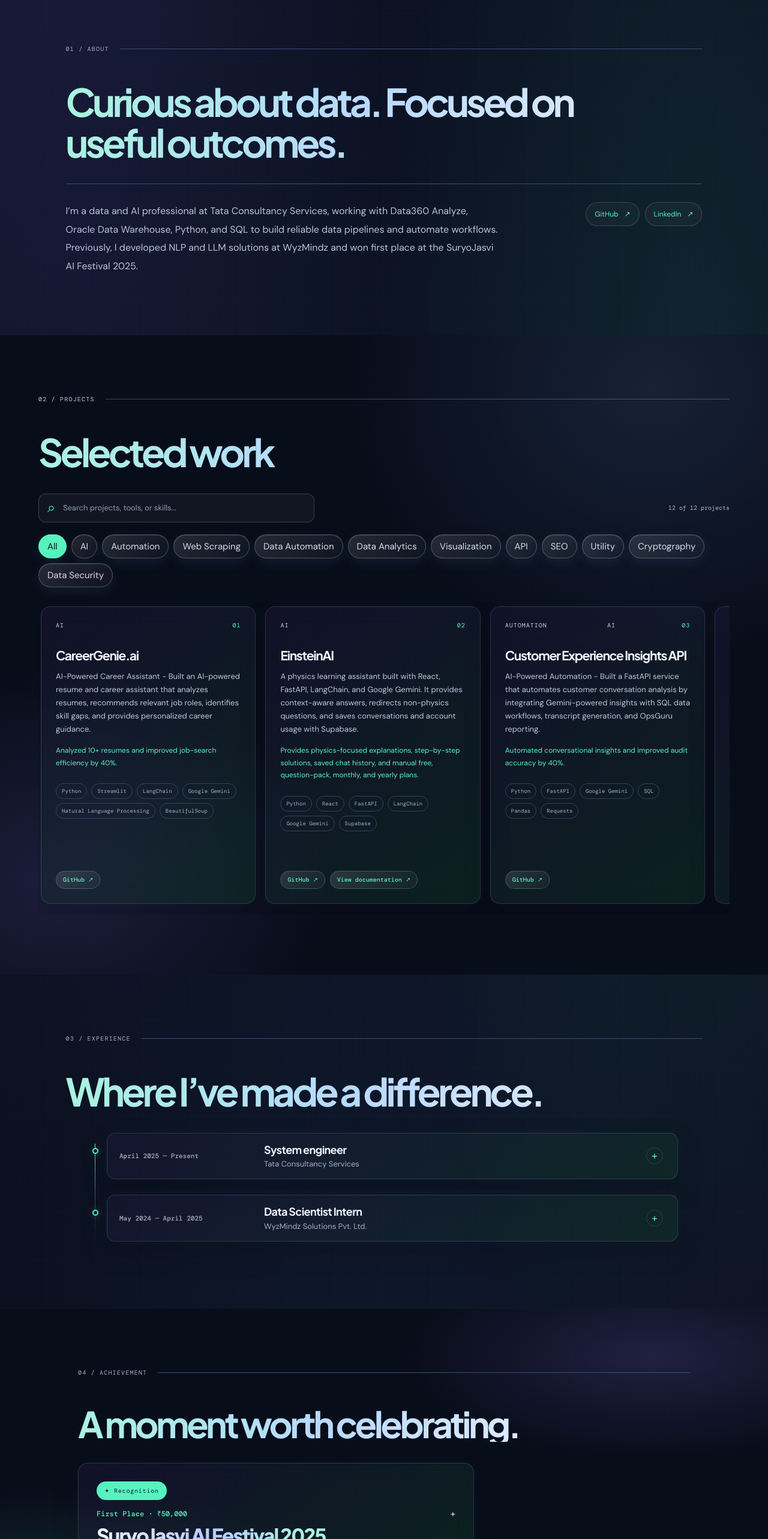
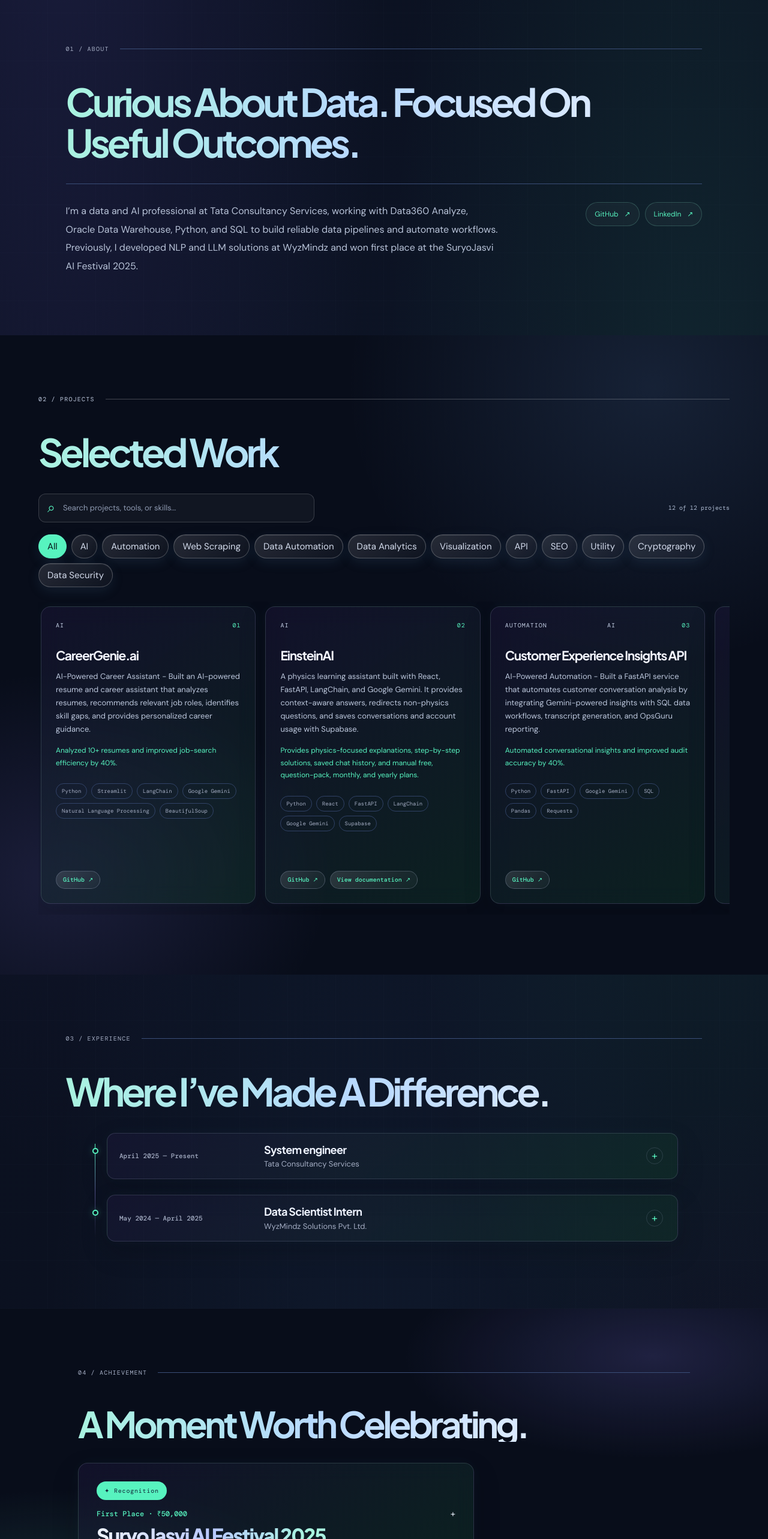
Before and after one commit to Srish0218/My_Portfolio, a React (Vite) app in the folder frontend/: page / in a window 1280 px wide. Shown: the part 1100-3666 px from the top of the page at 60% size. Built offline with nearby package versions, Linux system fonts and the light colour scheme.

Commit message:
3 OCT 2026 Commit

```diff
--- a/frontend/src/App.jsx
+++ b/frontend/src/App.jsx
@@ -394,7 +394,7 @@ function App() {
           <SectionHeading
             number="01"
             label={getSectionLabel("about", "About")}
-            title="Curious about data. Focused on useful outcomes."
+            title="Curious About Data. Focused On Useful Outcomes."
           />
 
           <div className="about-content reveal">
@@ -418,7 +418,7 @@ function App() {
           <SectionHeading
             number="02"
             label={getSectionLabel("projects", "Projects")}
-            title="Selected work"
+            title="Selected Work"
           />
 
           <div className="project-search-row">
@@ -553,7 +553,7 @@ function App() {
           <SectionHeading
             number="03"
             label={getSectionLabel("experience", "Experience")}
-            title="Where I’ve made a difference."
+            title="Where I’ve Made A Difference."
           />
 
           <div className="experience-list experience-timeline">
@@ -619,7 +619,7 @@ function App() {
             <SectionHeading
               number="04"
               label={getSectionLabel("achievement", "Achievement")}
-              title="A moment worth celebrating."
+              title="A Moment Worth Celebrating."
             />
 
             <article className={`achievement-card${achievementOpen ? " is-open" : ""}`}>
@@ -685,7 +685,7 @@ function App() {
           <SectionHeading
             number="05"
             label={getSectionLabel("skills", "Skills")}
-            title="Tools I work with"
+            title="Tools I Work With"
           />
 
           <div className="skills-grid">
@@ -712,7 +712,7 @@ function App() {
           <SectionHeading
             number="06"
             label={getSectionLabel("education", "Education")}
-            title="Learning that shaped my work"
+            title="Learning That Shaped My Work"
           />
 
           <div className="education-list">
```
